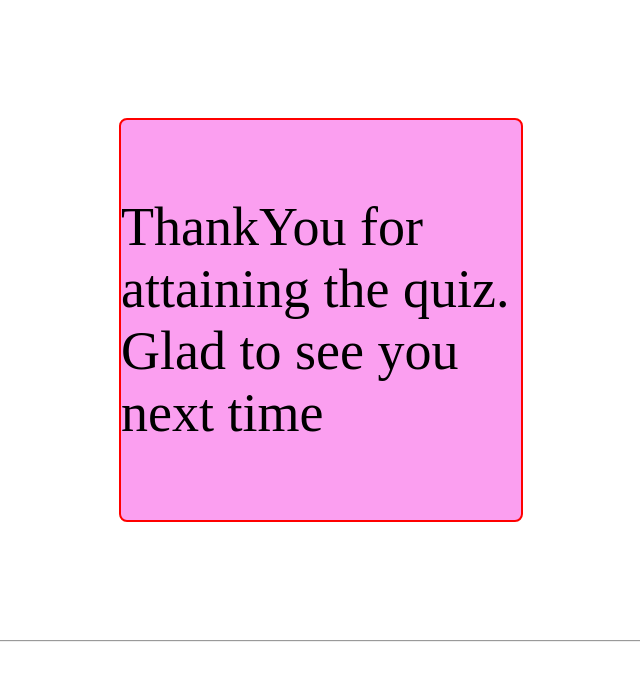
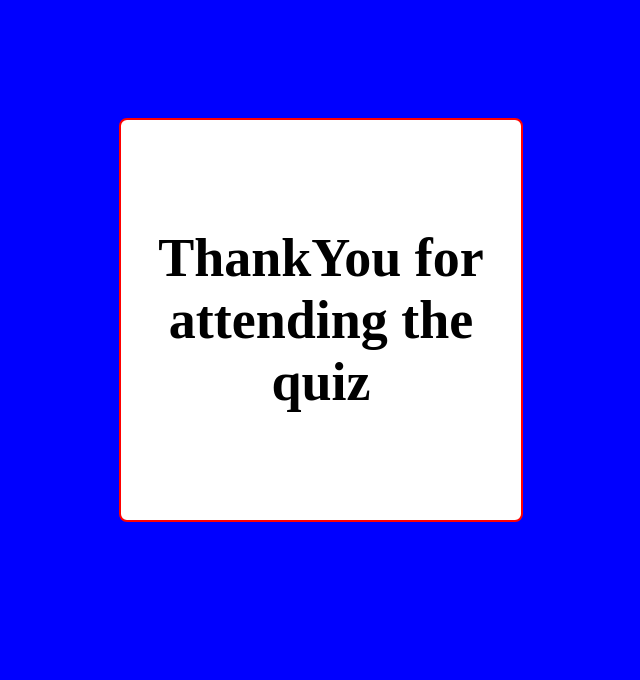
Before and after one commit to biswaranjanguru/web-development, a plain HTML site: page thankyou.html in a window 1280 px wide. Shown: the whole page, without its empty margins (319-959 px from the left). Drawn offline with Linux system fonts and the light colour scheme.

Commit message:
Update thankyou.html

```diff
--- a/thankyou.html
+++ b/thankyou.html
@@ -12,17 +12,22 @@
             padding: 0px;
         }
 
+        body{
+          background-color: blue;
+        }
+
         .container {
             height: 80vh;
             display: flex;
             justify-content: center;
             align-items: center;
+            text-align: center;
 
         }
 
         .box {
             display: flex;
-            background: #fb9ff0;
+            background: white;
             border: 2px solid red;
             border-radius: 8px;
             height: 400px;
@@ -39,12 +44,12 @@
 <body>
     <div class="container">
         <div class="box">
-           ThankYou for attaining the quiz.
-           Glad to see you next time
+          <b> ThankYou for attending the quiz</b>
+
 
         </div>
     </div>
-    <hr>
+
 </body>
 
 </html>
```
